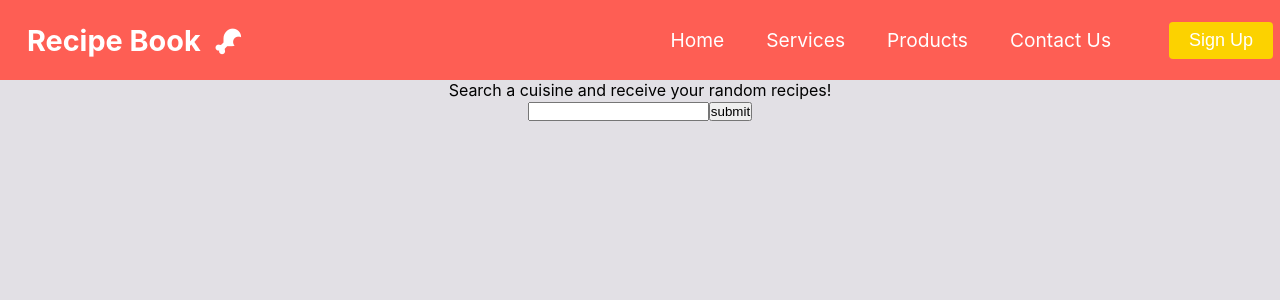
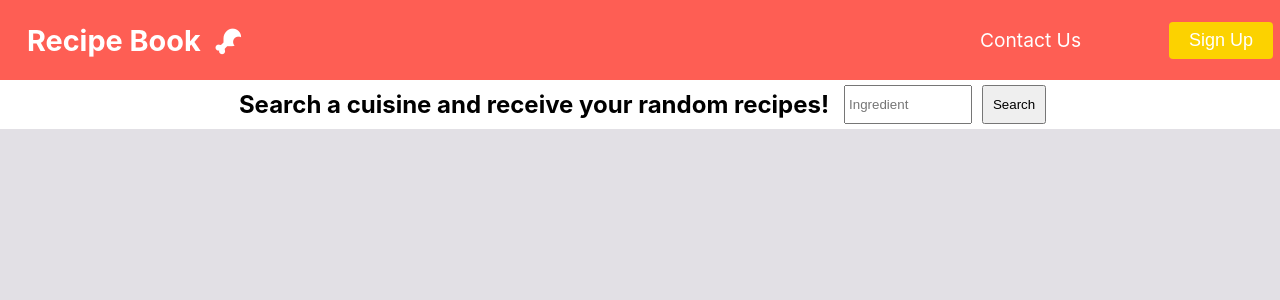
Before and after one commit to Carlito1113/react-recipe, a React (Create React App) app: page / in a window 1280 px wide. Shown: the top 300 px of the page. Built offline with nearby package versions, Linux system fonts and the light colour scheme.

Commit message:
some style changes

```diff
--- a/src/App.css
+++ b/src/App.css
@@ -7,7 +7,3 @@
 body {
   background: #E2E0E5;
 }
-
-.App {
-  text-align: center;
-}
--- a/src/App.js
+++ b/src/App.js
@@ -5,7 +5,7 @@ import Navbar from './components/Navbar/Navbar';
 function App() {
   return (
     <div className="App">
-      <Navbar />
+    <Navbar />
       <RecipesComponent />
     </div>
   );
--- /dev/null
+++ b/src/components/Form.css
@@ -0,0 +1,24 @@
+form {
+  display: flex;
+  flex: wrap;
+  justify-content: center;
+  box-sizing: border-box;
+  text-align: center;
+  background-color: white;
+}
+
+.searchBtn {
+  margin: 5px;
+  padding: 3px;
+  width: 5%;
+}
+
+.searchInput {
+  margin: 5px;
+  padding: 3px;
+  width: 10%;
+}
+
+.searchLabel {
+  padding: 10px;
+}
--- a/src/components/Form.js
+++ b/src/components/Form.js
@@ -1,16 +1,16 @@
 import axios from 'axios';
-import React, { useState } from 'react'
+import React, { useState } from 'react';
+import './Form.css';
 
 export default function Form({ setRecipe }) {
-
-    const [input, setInput] = useState("")
+  const [input, setInput] = useState('');
 
   function handleInputChange(event) {
     setInput(event.target.value);
   }
 
   async function handleFormSubmit(event) {
-        event.preventDefault()
+    event.preventDefault();
 
     const response = await axios.get(
       `https://api.spoonacular.com/recipes/random?tags=${input}&number=10&apiKey=${process.env.REACT_APP_API_KEY_SPOONACULAR}`
@@ -20,10 +20,19 @@ export default function Form({ setRecipe }) {
 
   return (
     <form onSubmit={handleFormSubmit}>
-            <label>Search a cuisine and receive your random recipes!</label>
-            <br></br>
-            <input onChange={handleInputChange} type="text" name="fname" />
-            <button>submit</button>
+      <div className="searchLabel">
+        <label>
+          <h2>Search a cuisine and receive your random recipes!</h2>
+        </label>
+      </div>
+      <input
+        onChange={handleInputChange}
+        type="text"
+        name="search"
+        placeholder="Ingredient"
+        className="searchInput"
+      />
+      <button className="searchBtn">Search</button>
     </form>
-    )
+  );
 }
--- a/src/components/Navbar/MenuItems.js
+++ b/src/components/Navbar/MenuItems.js
@@ -1,19 +1,19 @@
 export const MenuItems = [
-  {
-    title: 'Home',
-    url: '#',
-    cName: 'nav-links'
-  },
-  {
-    title: 'Services',
-    url: '#',
-    cName: 'nav-links'
-  },
-  {
-    title: 'Products',
-    url: '#',
-    cName: 'nav-links'
-  },
+  // {
+  //   title: 'Home',
+  //   url: '#',
+  //   cName: 'nav-links'
+  // },
+  // {
+  //   title: 'Services',
+  //   url: '#',
+  //   cName: 'nav-links'
+  // },
+  // {
+  //   title: 'Products',
+  //   url: '#',
+  //   cName: 'nav-links'
+  // },
   {
     title: 'Contact Us',
     url: '#',
```
Also changed, not shown: src/components/RecipesComponent.js (+8 -8 lines). Lines whose indentation alone changed are shown as unchanged.
